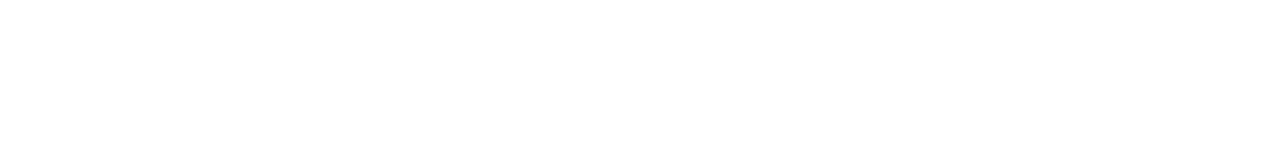
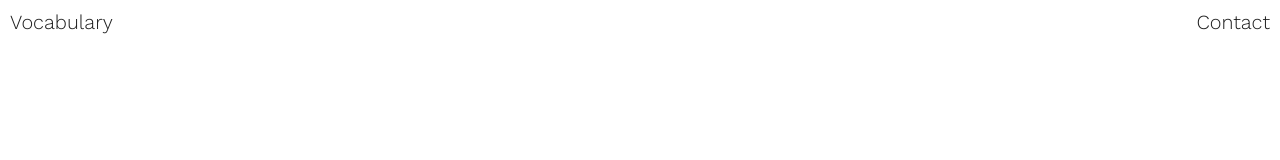
Before and after one commit to priscillaleeson/Vocabulary.co-clone, a React (Create React App) app: page / in a window 1280 px wide. Shown: the top 160 px of the page. Built offline with nearby package versions, Linux system fonts and the light colour scheme.

Commit message:
Add Navbar.js component to App.js.

```diff
--- a/src/App.js
+++ b/src/App.js
@@ -1,5 +1,5 @@
 import "./styles.css";
-//import { NavBar } from "./NavBar";
+import { NavBar } from "./NavBar";
 import { Banner } from "./Banner";
 //import { ContentBlock } from "./ContentBlock";
 //import { FooterBlock } from "./FooterBlock";
@@ -7,7 +7,7 @@
 export default function LandingPage() {
   return (
     <div className="landing-page">
-      {/*<NavBar />*/}
+      <NavBar />
       <BodyMargin>
         <Banner />
         {/*<ContentBlock />*}
--- a/src/NavBar.js
+++ b/src/NavBar.js
@@ -0,0 +1,8 @@
+export const NavBar = () => {
+  return (
+    <div className="navbar-list">
+      <div className="vocabulary-logo">Vocabulary</div>
+      <div className="contact-link">Contact</div>
+    </div>
+  );
+};
```
